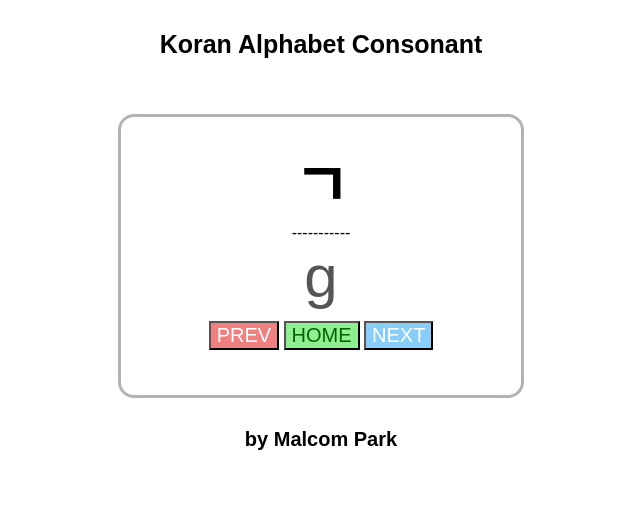
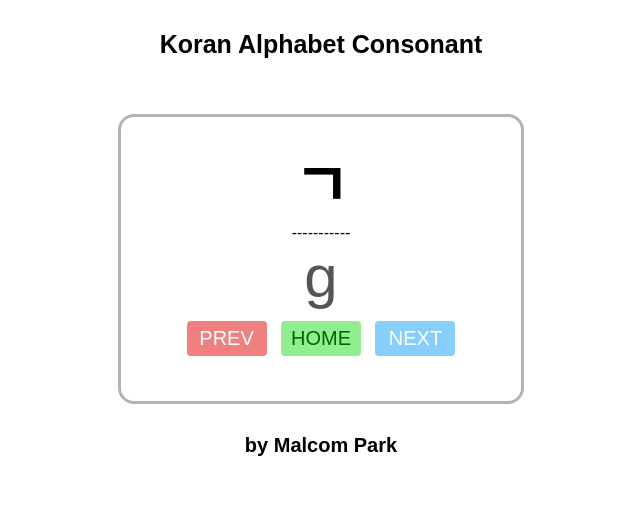
Before and after one commit to MalcomPark/MalcomPark.github.io, a plain HTML site: page index1.html in a window 1280 px wide. Shown: the whole page, without its empty margins (319-959 px from the left). Drawn offline with Linux system fonts and the light colour scheme.

Commit message:
Update style1.css

```diff
--- a/style1.css
+++ b/style1.css
@@ -56,6 +56,13 @@ body {
   font-size: 20px;
   background-color: lightcoral;
   color: white;
+  padding: 6px;
+  width: 80px;
+  border: none;
+  margin-left: 5px;
+  margin-right: 5px;
+  border-radius: 4px;
+  cursor: pointer;
 }
 
 #reset {
@@ -63,6 +70,13 @@ body {
   font-size: 20px;
   background-color: lightgreen;
   color: darkgreen;
+  padding: 6px;
+  width: 80px;
+  border: none;
+  margin-left: 5px;
+  margin-right: 5px;
+  border-radius: 4px;
+  cursor: pointer;
 }
 
 #next {
@@ -70,4 +84,11 @@ body {
   font-size: 20px;
   background-color: lightskyblue;
   color: white;
+  padding: 6px;
+  width: 80px;
+  border: none;
+  margin-left: 5px;
+  margin-right: 5px;
+  border-radius: 4px;
+  cursor: pointer;
 }
```
